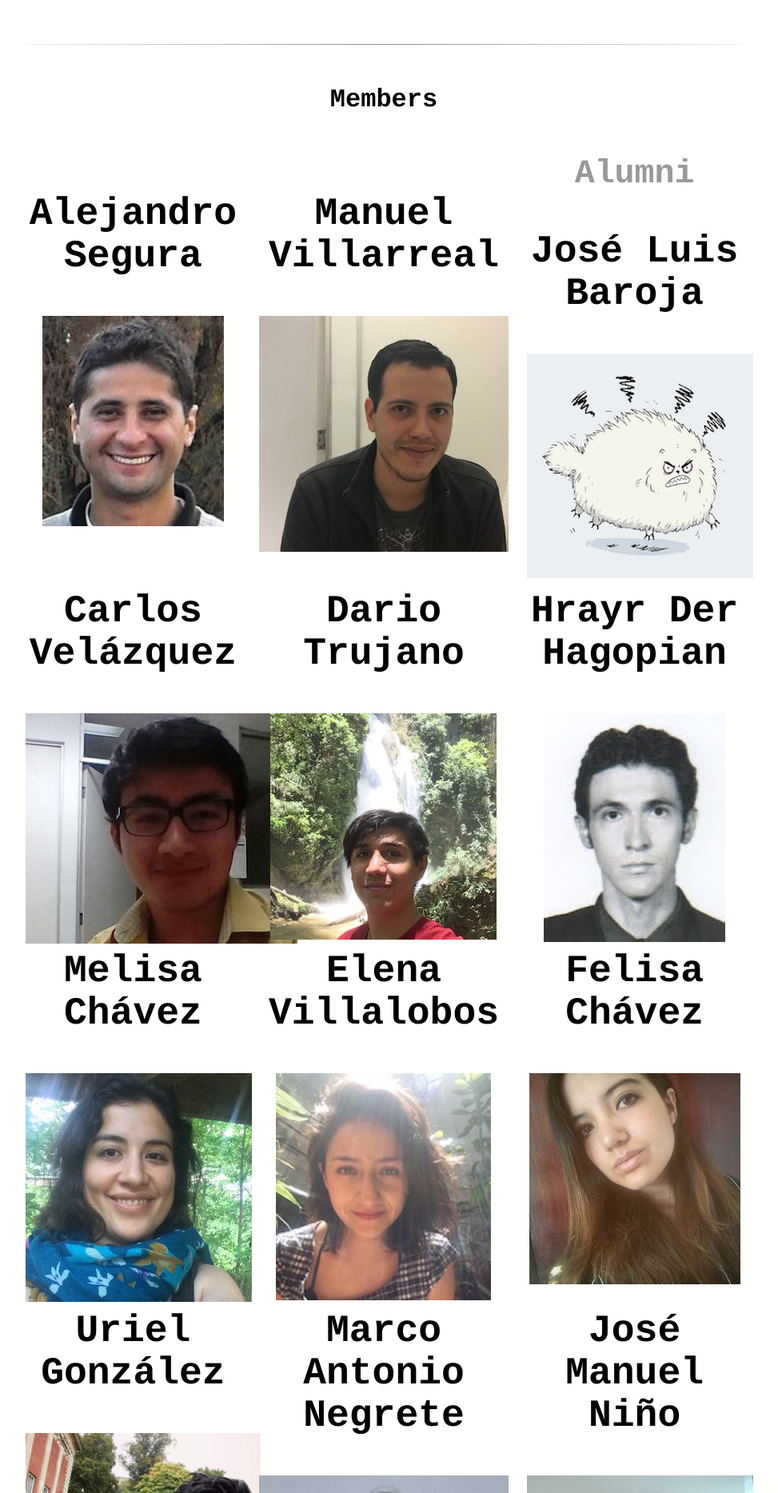
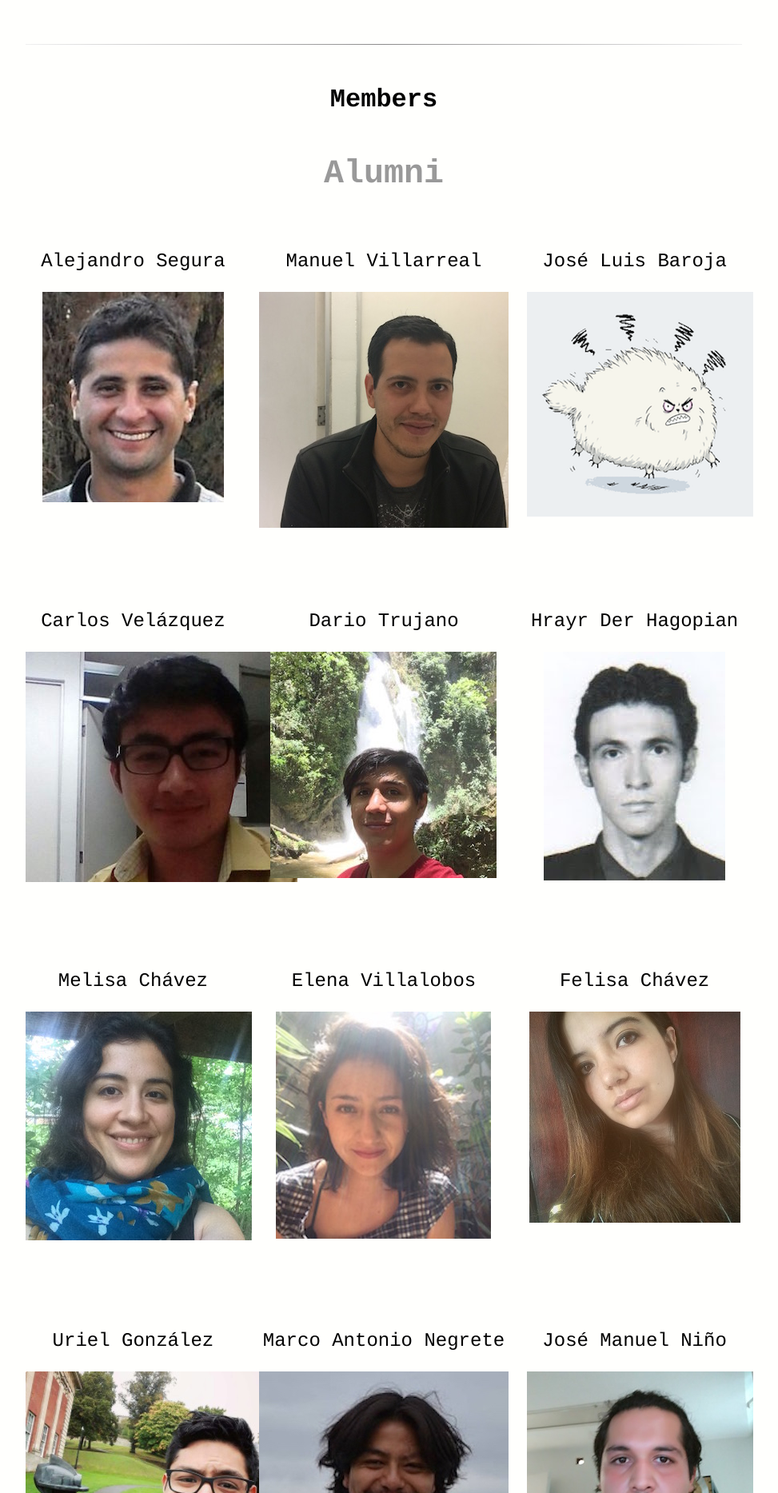
Before and after one commit to BouzasLab25/bouzaslab25.github.io, a Jekyll site: the page built from people/index.html, in a window 1280 px wide. Shown: the part 736-2603 px from the top of the page at 80% size, without its empty margins (160-1133 px from the left). Built offline with Jekyll 4.4.1, drawn with Linux system fonts in a browser that asks for light colours.

```diff
--- a/people/index.html
+++ b/people/index.html
@@ -10,7 +10,7 @@ title: Lab25 Members
   </div>
 
 <hr class="style14">
-<h3>Members</h3>           <a href=""><h3>Alumni</a>
+<h3>Members</h3>           <a href=""><h3>Alumni</h3></a>
 
   <div class="left">
    <p><a class='lu' href="/people/alejandro.html">Alejandro Segura</a></p>
```
